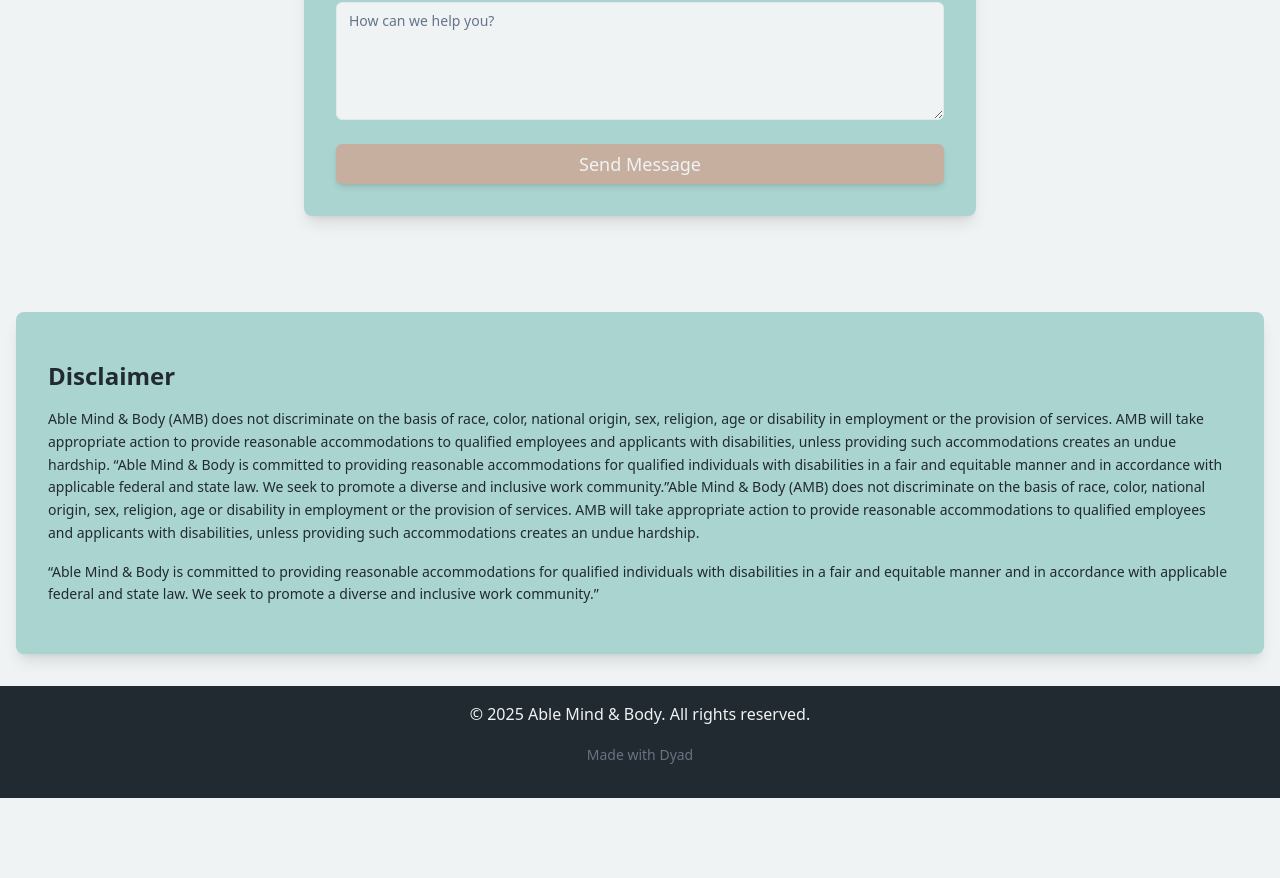
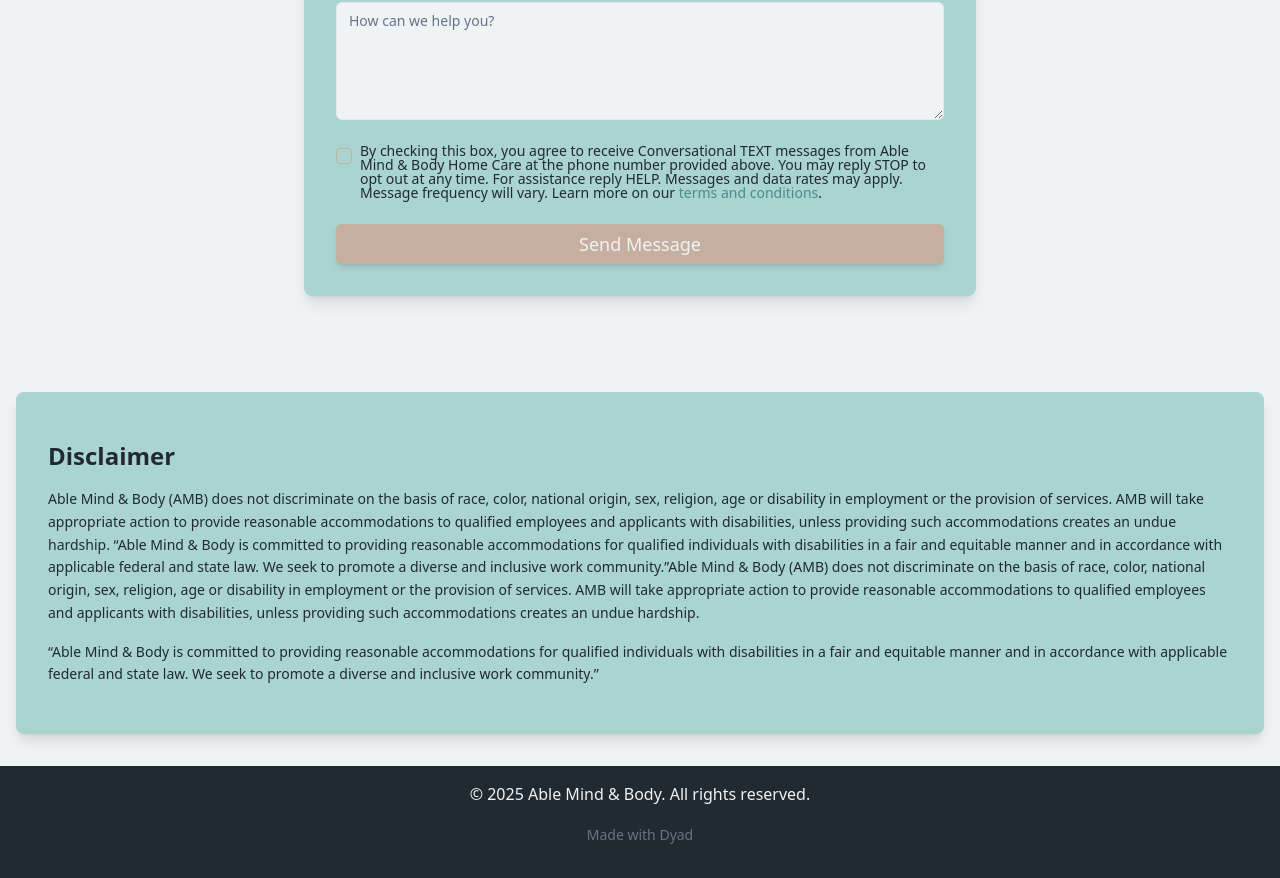
Before and after one commit to ife069/website-design, a React (Vite) app: page / in a window 1280 px wide. Shown: the part 2546-3424 px from the top of the page. Before the commit the page ends 3344 px from the top, so only its background shows below. Built offline with nearby package versions, Linux system fonts and the light colour scheme.

Commit message:
[dyad] Added SMS consent checkbox to contact form - wrote 1 file(s)

```diff
--- a/src/components/ContactForm.tsx
+++ b/src/components/ContactForm.tsx
@@ -3,6 +3,7 @@ import { Input } from "@/components/ui/input";
 import { Textarea } from "@/components/ui/textarea";
 import { Button } from "@/components/ui/button";
 import { Label } from "@/components/ui/label";
+import { Checkbox } from "@/components/ui/checkbox"; // Import Checkbox component
 
 const ContactForm = () => {
   const handleSubmit = (e: React.FormEvent) => {
@@ -36,6 +37,21 @@ const ContactForm = () => {
         <Label htmlFor="message">Message</Label>
         <Textarea id="message" placeholder="How can we help you?" rows={5} required />
       </div>
+
+      {/* New Checkbox Disclaimer */}
+      <div className="flex items-start space-x-2">
+        <Checkbox id="smsConsent" className="mt-1" />
+        <label
+          htmlFor="smsConsent"
+          className="text-sm font-normal leading-none peer-disabled:cursor-not-allowed peer-disabled:opacity-70 text-left"
+        >
+          By checking this box, you agree to receive Conversational TEXT messages from Able Mind & Body Home Care at the phone number provided above. You may reply STOP to opt out at any time. For assistance reply HELP. Messages and data rates may apply. Message frequency will vary. Learn more on our{' '}
+          <a href="/terms-and-conditions" className="text-amb-primary hover:underline">
+            terms and conditions
+          </a>.
+        </label>
+      </div>
+
       <Button type="submit" className="w-full bg-amb-tertiary hover:bg-amb-tertiary/90 text-amb-light py-3 text-lg rounded-md shadow-md transition-colors duration-300">
         Send Message
       </Button>
```
